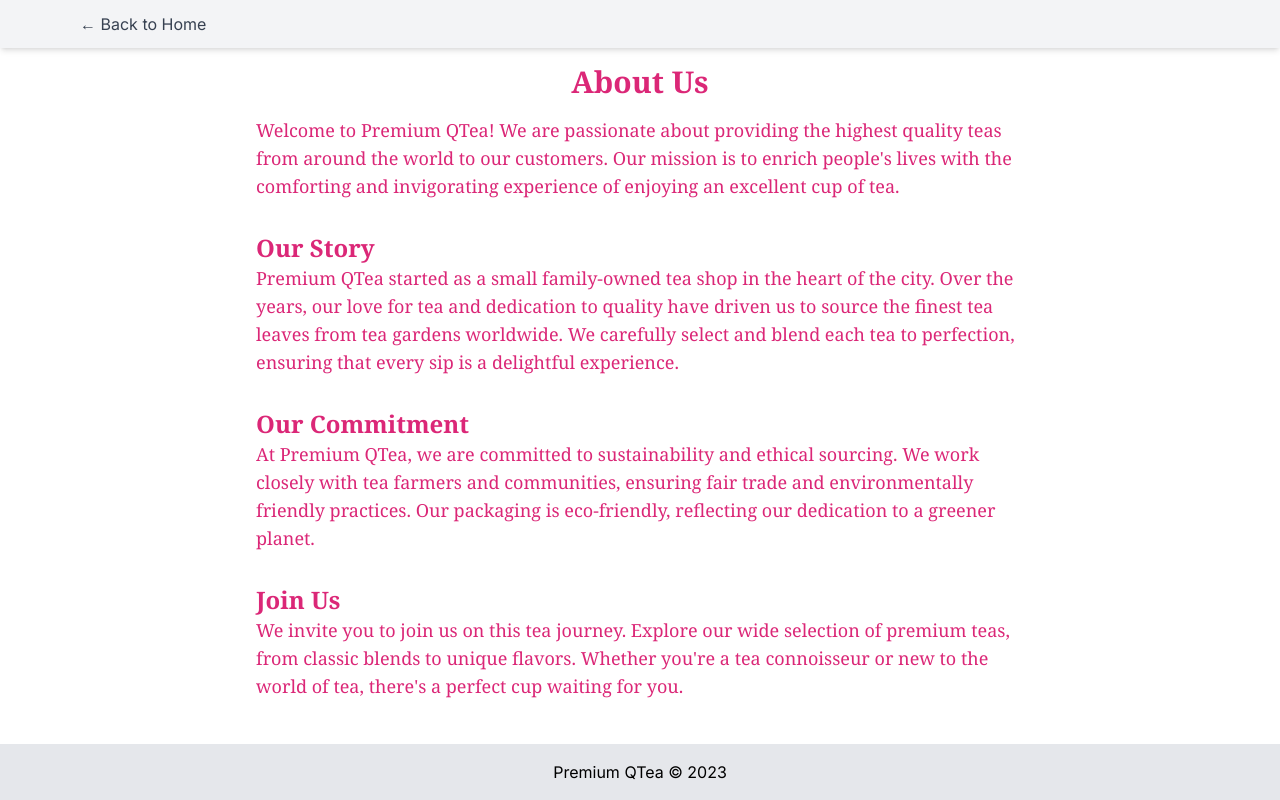
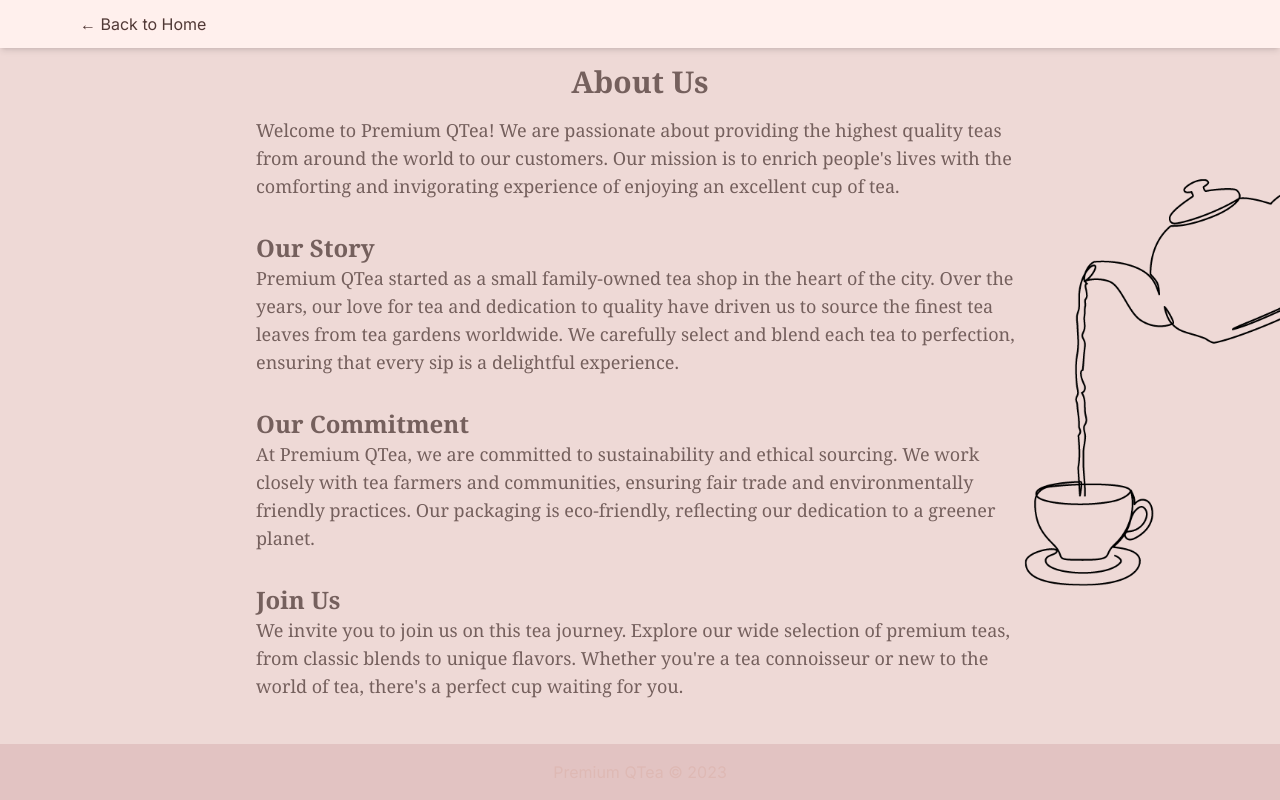
Before and after one commit to TamaraMah/PremiumQTea, a Next.js app: page /about-us in a window 1280 px wide. Built offline with nearby package versions, Linux system fonts and the light colour scheme.

Commit message:
about us page pretty

```diff
--- a/app/about-us/page.js
+++ b/app/about-us/page.js
@@ -3,8 +3,15 @@
 
 export default function AboutUsPage() {
   return (
-    <div className="bg-white flex flex-col min-h-screen">
-      <nav className="bg-gray-100 shadow-md">
+    <div
+      className="bg-white flex flex-col min-h-screen"
+      style={{
+        backgroundImage: 'url(/teapot.jpg)',
+        backgroundSize: 'cover',
+        backgroundPosition: 'center',
+      }}
+    >
+      <nav className="bg-gray-100 shadow-md mix-blend-luminosity">
         <div className="max-w-6xl mx-auto px-4 py-3 flex justify-between items-center">
           <Link href="/">
             <div className="text-gray-700 hover:text-gray-900 cursor-pointer">← Back to Home</div>
@@ -12,9 +19,10 @@
         </div>
       </nav>
 
-      <main className="flex-grow p-4 text-pink-600 font-serif"> {/* Use a custom font class (e.g., font-serif) */}
+      <main className="flex-grow p-4 text-pink-600 font-serif mix-blend-luminosity">
         <div className="max-w-3xl mx-auto">
           <h1 className="text-3xl font-bold text-center mb-4">About Us</h1>
+
           <p className="text-lg">
             Welcome to Premium QTea! We are passionate about providing the highest
             quality teas from around the world to our customers. Our mission is to
@@ -48,7 +56,7 @@
         </div>
       </main>
 
-      <footer className="bg-gray-200 text-black p-4 text-center">
+      <footer className="p-4 text-center mt-auto mix-blend-soft-light bg-gray-800">
         <p>Premium QTea © 2023</p>
       </footer>
     </div>
```
Also changed, not shown: public/teapot.jpg (added).
